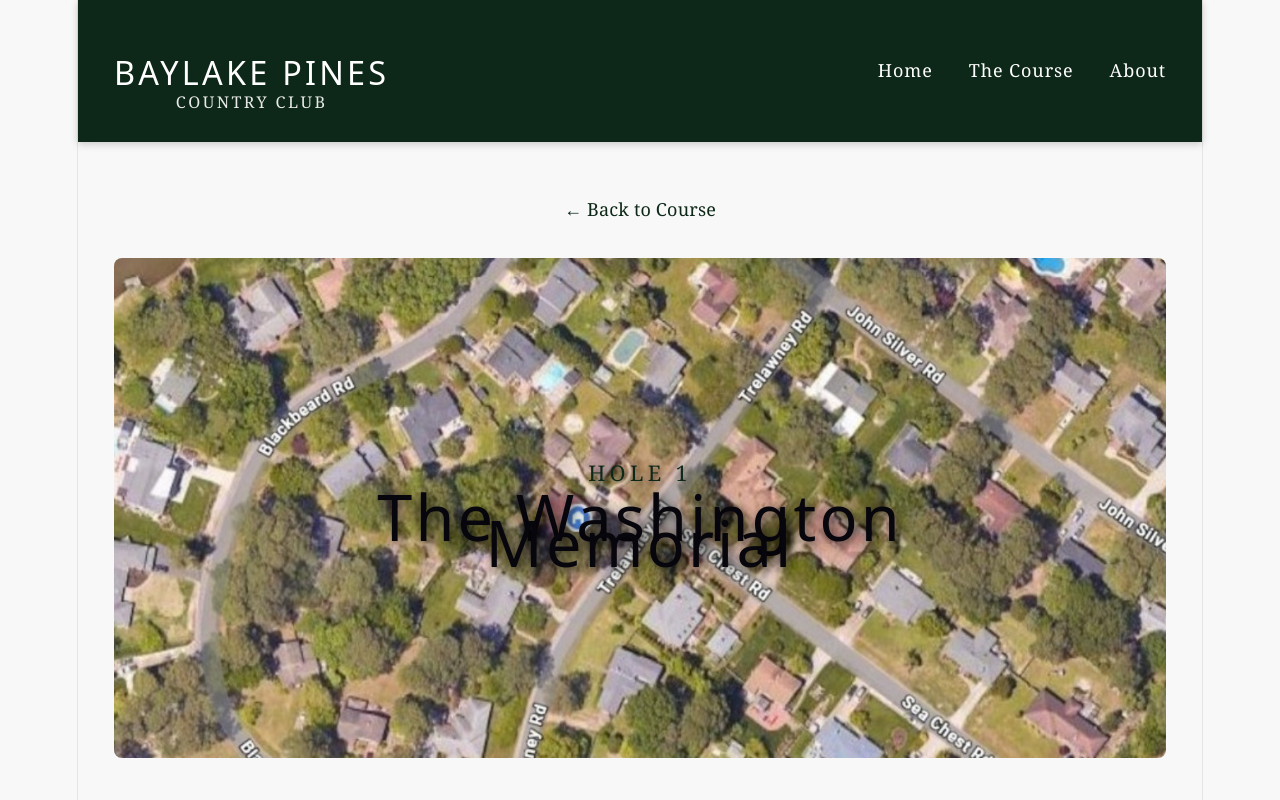
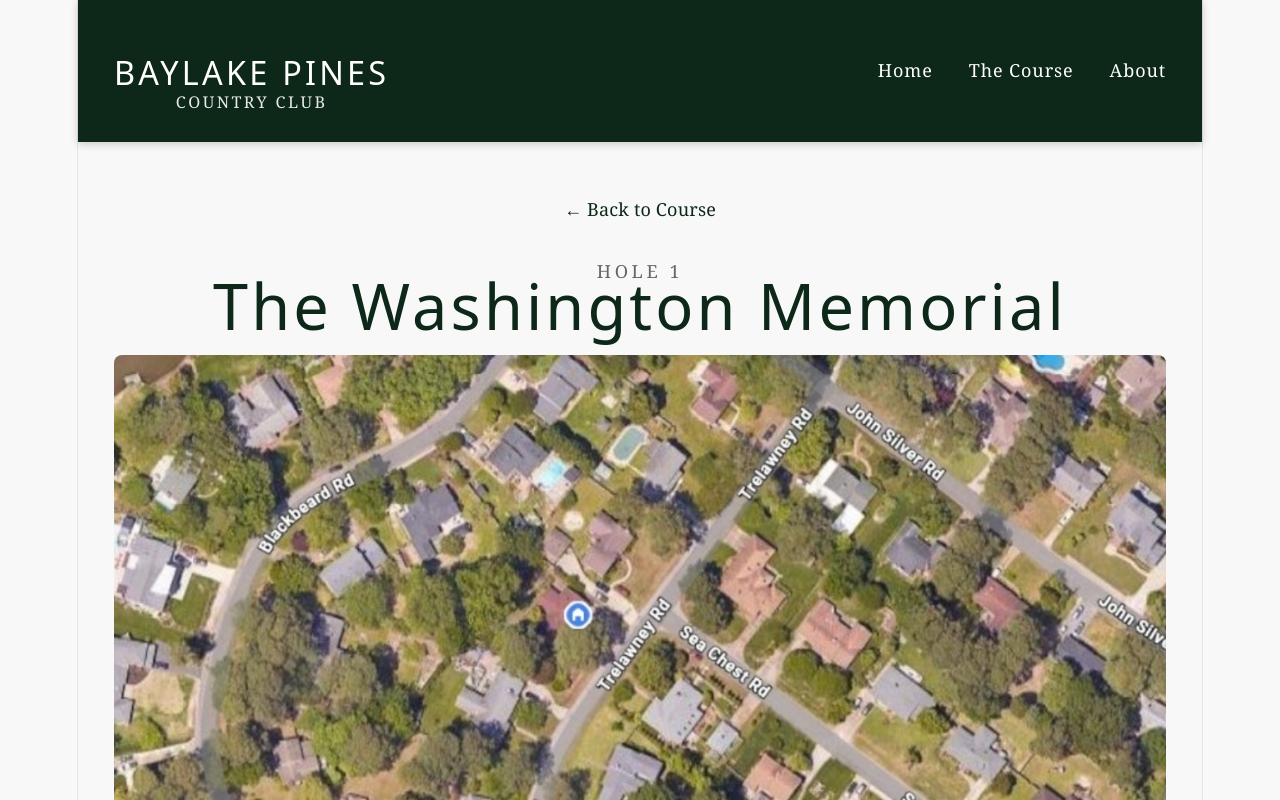
Before and after one commit to swimnerdtim/baylake-pines, a React (Vite) app: page /baylake-pines/hole/1 in a window 1280 px wide. Shown: the top 800 px of the page. Built offline with nearby package versions, Linux system fonts and the light colour scheme.

Commit message:
Move hole title above image and expand GW story

```diff
--- a/src/data/course.json
+++ b/src/data/course.json
@@ -11,8 +11,8 @@
       "distance": 65,
       "par": 2,
       "homeowner": "",
-      "description": "The opening hole at Baylake Pines. A short approach shot to get you started.",
-      "story": "The tee shot here on Thursday is one of the most exciting and nerve-racking we have all year. When you walk from the practice putting green through the patrons to the first tee, you definitely know where you are.",
+      "description": "The opening hole at Baylake Pines sets the tone for your round. A strategic 65-foot approach that demands precision over power. The towering loblolly pine guards the basket, creating a natural cathedral that commands respect from every player who steps to the tee.",
+      "story": "Standing on this tee box, you're not just playing disc golf—you're walking in the footsteps of history. The magnificent loblolly pine before you was planted in 1799 to honor America's first president, George Washington, the year of his passing. For 227 years, this sentinel has stood watch over Baylake Pines, surviving hurricanes, wars, and the passage of time. Local legend holds that the tree was planted by a Revolutionary War veteran who served under Washington himself, a living monument to the father of our country. Today, it serves as the crown jewel of our first hole, reminding every player that some things—like honor, tradition, and a well-thrown disc—are timeless.",
       "nameStory": "Crown jewel of loblolly pine trees supposedly planted in 1799 as a memorial to George Washington. This majestic tree stands as a silent witness to over two centuries of neighborhood history.",
       "image": "hole1-aerial.jpg",
       "photos": [
--- a/src/pages/HoleDetail.css
+++ b/src/pages/HoleDetail.css
@@ -16,6 +16,29 @@
   opacity: 0.7;
 }
 
+/* Hole Title Section */
+.hole-title-section {
+  text-align: center;
+  margin-bottom: 2rem;
+}
+
+.hole-number-label {
+  display: block;
+  font-size: 1rem;
+  color: #666;
+  text-transform: uppercase;
+  letter-spacing: 0.2em;
+  margin-bottom: 0.5rem;
+}
+
+.hole-title {
+  font-size: 3.5rem;
+  font-weight: 400;
+  color: #0d2818;
+  letter-spacing: 0.05em;
+  margin: 0;
+}
+
 /* Hero Image */
 .hole-hero {
   position: relative;
@@ -30,33 +53,6 @@
   width: 100%;
   height: 100%;
   object-fit: cover;
-}
-
-.hole-hero-overlay {
-  position: absolute;
-  top: 50%;
-  left: 50%;
-  transform: translate(-50%, -50%);
-  text-align: center;
-  color: white;
-  z-index: 2;
-}
-
-.hole-number-badge {
-  display: block;
-  font-size: 1.2rem;
-  letter-spacing: 0.2em;
-  text-transform: uppercase;
-  margin-bottom: 1rem;
-  text-shadow: 2px 2px 8px rgba(0, 0, 0, 0.8);
-}
-
-.hole-name {
-  font-size: 3.5rem;
-  font-weight: 400;
-  letter-spacing: 0.05em;
-  margin: 0;
-  text-shadow: 3px 3px 12px rgba(0, 0, 0, 0.9);
 }
 
 /* Stats Section */
@@ -250,7 +246,7 @@
     height: 300px;
   }
 
-  .hole-name {
+  .hole-title {
     font-size: 2rem;
   }
 
--- a/src/pages/HoleDetail.jsx
+++ b/src/pages/HoleDetail.jsx
@@ -31,14 +31,16 @@ function HoleDetail() {
     <div className="hole-detail">
       <Link to="/course" className="back-link">← Back to Course</Link>
 
+      {/* Hole Title */}
+      <div className="hole-title-section">
+        <span className="hole-number-label">Hole {hole.number}</span>
+        <h1 className="hole-title">{hole.name || hole.address}</h1>
+      </div>
+
       {/* Hero Image */}
       {hasPhotos && (
         <div className="hole-hero">
           <img src={`/baylake-pines/${photos[currentPhoto]}`} alt={hole.name || `Hole ${hole.number}`} />
-          <div className="hole-hero-overlay">
-            <span className="hole-number-badge">Hole {hole.number}</span>
-            <h1 className="hole-name">{hole.name || hole.address}</h1>
-          </div>
         </div>
       )}
 
```
